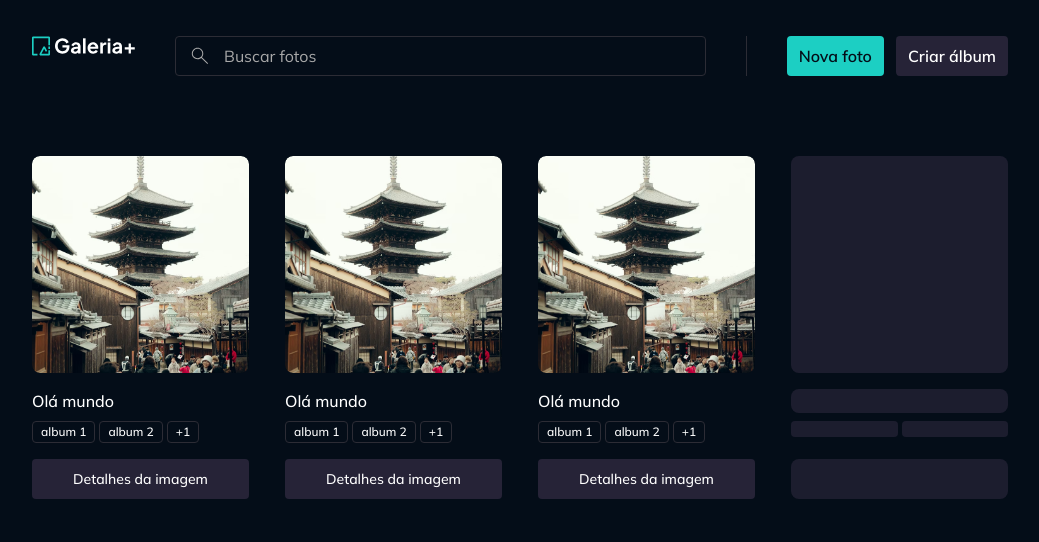
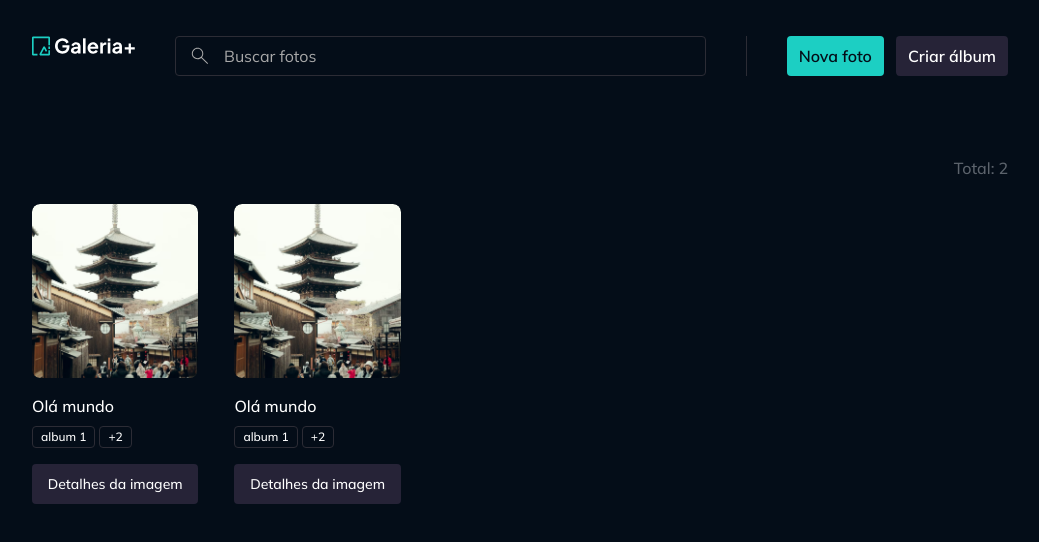
Before and after one commit to deniscapelete/rocket-gallery-plus, a React (Vite) app: page / in a window 1280 px wide. Shown: the top 542 px of the page, without its empty margins (120-1159 px from the left). Built offline with nearby package versions, Linux system fonts and the light colour scheme.

Commit message:
Mock da lista de fotos

```diff
--- a/src/contexts/photos/components/photo-widget.tsx
+++ b/src/contexts/photos/components/photo-widget.tsx
@@ -13,15 +13,15 @@ interface PhotoWidgetProps {
 
 export default function PhotoWidget({ photo, loading }: PhotoWidgetProps) {
   return (
-    <div className="flex flex-col gap-4 ">
+    <div className="flex flex-col gap-4 max-w-[10.875rem]">
       {!loading ? (
         <ImagePreview
           src={`/images/${photo.imageId}`}
           title={photo.title}
-          imageClassName="w-[13.5625rem] h-[13.5625rem] rounded-lg"
+          imageClassName="w-[10.875rem] h-[10.875rem] rounded-lg"
         />
       ) : (
-        <Skeleton className="w-[13.5625rem] h-[13.5625rem] rounded-lg" />
+        <Skeleton className="w-[10.875rem] h-[10.875rem] rounded-lg" />
       )}
 
       <div className="flex flex-col gap-2">
@@ -36,13 +36,13 @@ export default function PhotoWidget({ photo, loading }: PhotoWidgetProps) {
         <div className="flex gap-1 min-h-[1.375rem]">
           {!loading ? (
             <>
-              {photo.albums.slice(0, 2).map((album) => (
+              {photo.albums.slice(0, 1).map((album) => (
                 <Badge className="truncate" size="xs" key={album.id}>
                   {album.title}
                 </Badge>
               ))}
-              {photo.albums.length > 2 && (
-                <Badge size="xs">+{photo.albums.length - 2}</Badge>
+              {photo.albums.length > 1 && (
+                <Badge size="xs">+{photo.albums.length - 1}</Badge>
               )}
             </>
           ) : (
--- /dev/null
+++ b/src/contexts/photos/components/photos-list.tsx
@@ -0,0 +1,55 @@
+import Skeleton from "../../../components/skeleton";
+import Text from "../../../components/text";
+import type { Photo } from "../models/photo";
+import PhotoWidget from "./photo-widget";
+
+interface PhotosList {
+  photos: Photo[];
+  loading?: boolean
+}
+
+export default function PhotosList({ photos, loading }: PhotosList) {
+  return (
+    <div className="space-y-6">
+      <Text
+        as="div"
+        variant="paragraph-large"
+        className="flex items-center justify-end text-accent-span gap-1"
+      >
+        Total:{" "}
+        {!loading ?
+          <div>{photos.length}</div>
+          :
+          <Skeleton className="w-6 h-6" />
+        }
+      </Text>
+      {!loading && photos?.length > 0 &&
+        <div className="grid grid-cols-5 gap-9">
+          {photos.map(photo =>
+            <PhotoWidget
+              key={photo.id}
+              photo={photo}
+            />
+          )}
+        </div>
+      }
+      {loading &&
+        <div className="grid grid-cols-5 gap-9">
+          {Array.from({ length: 10 }).map((_, index) =>
+            <PhotoWidget
+              key={`photo-loading-${index}`}
+              photo={{} as Photo}
+              loading
+            />
+          )}
+        </div>
+      }
+
+      {!loading && photos.length === 0 &&
+        <div className="flex items-center h-full justify-center">
+          <Text variant="paragraph-large">Nenhuma foto encontrada.</Text>
+        </div>
+      }
+    </div>
+  )
+}
--- a/src/pages/page-home.tsx
+++ b/src/pages/page-home.tsx
@@ -1,13 +1,11 @@
 import Container from "../components/container"
-import PhotoWidget from "../contexts/photos/components/photo-widget"
-import type { Photo } from "../contexts/photos/models/photo"
+import PhotosList from "../contexts/photos/components/photos-list"
 
 export default function PageHome() {
   return (
     <Container>
-      <div className="grid grid-cols-4 gap-9">
-        <PhotoWidget
-          photo={{
+      <PhotosList photos={[
+        {
           id: '123',
           title: 'Olá mundo',
           imageId: "portrait-tower.png",
@@ -16,11 +14,9 @@ export default function PageHome() {
             { id: '322', title: "album 2" },
             { id: '323', title: "album 3" }
           ]
-          }}
-        />
-        <PhotoWidget
-          photo={{
-            id: '123',
+        },
+        {
+          id: '122',
           title: 'Olá mundo',
           imageId: "portrait-tower.png",
           albums: [
@@ -28,25 +24,8 @@ export default function PageHome() {
             { id: '322', title: "album 2" },
             { id: '323', title: "album 3" }
           ]
-          }}
-        />
-        <PhotoWidget
-          photo={{
-            id: '123',
-            title: 'Olá mundo',
-            imageId: "portrait-tower.png",
-            albums: [
-              { id: '321', title: "album 1" },
-              { id: '322', title: "album 2" },
-              { id: '323', title: "album 3" }
-            ]
-          }}
-        />
-
-        <PhotoWidget
-          photo={{} as Photo} loading
-        />
-      </div>
+        }
+      ]} />
     </Container>
   )
 }
```
Lines whose indentation alone changed are shown as unchanged.
